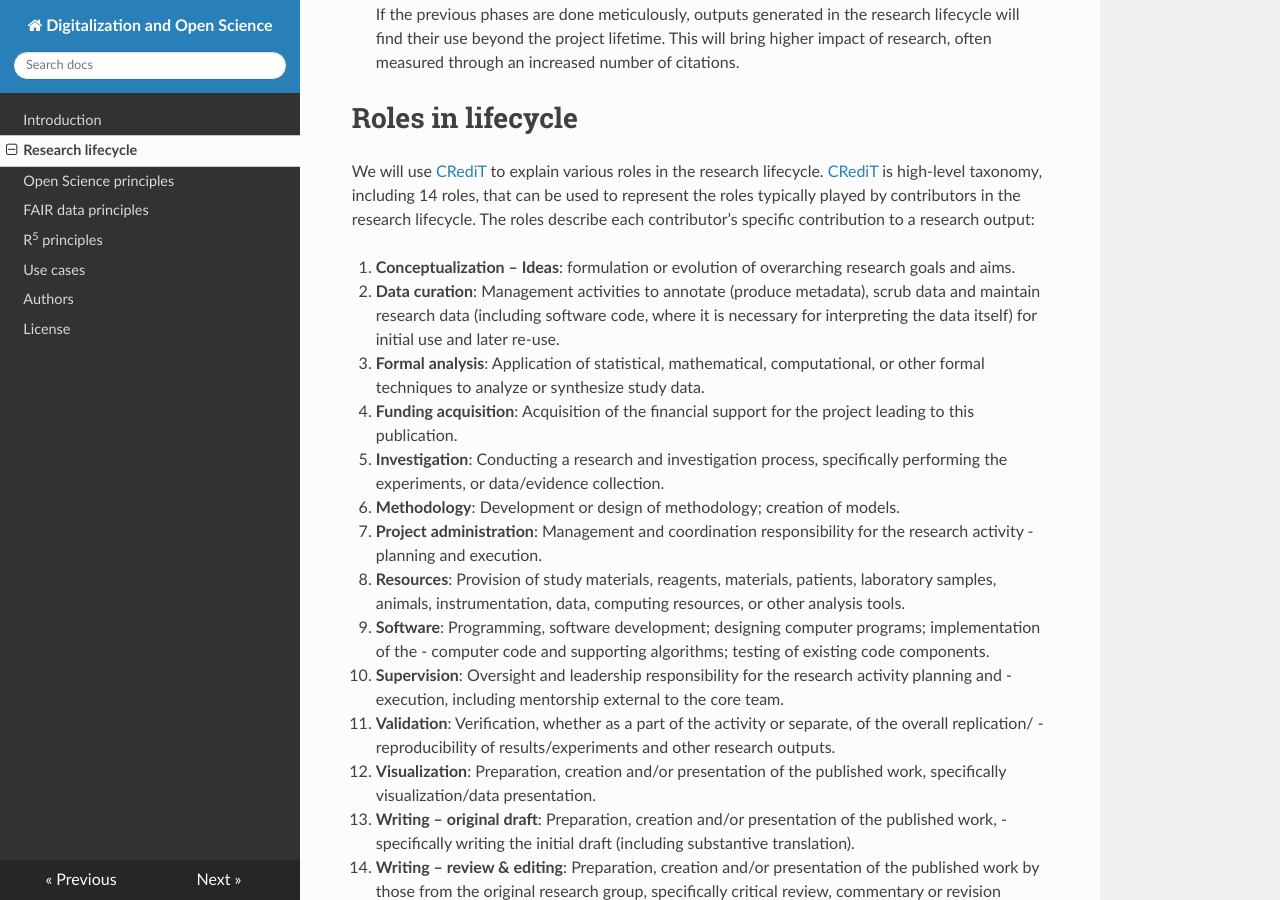
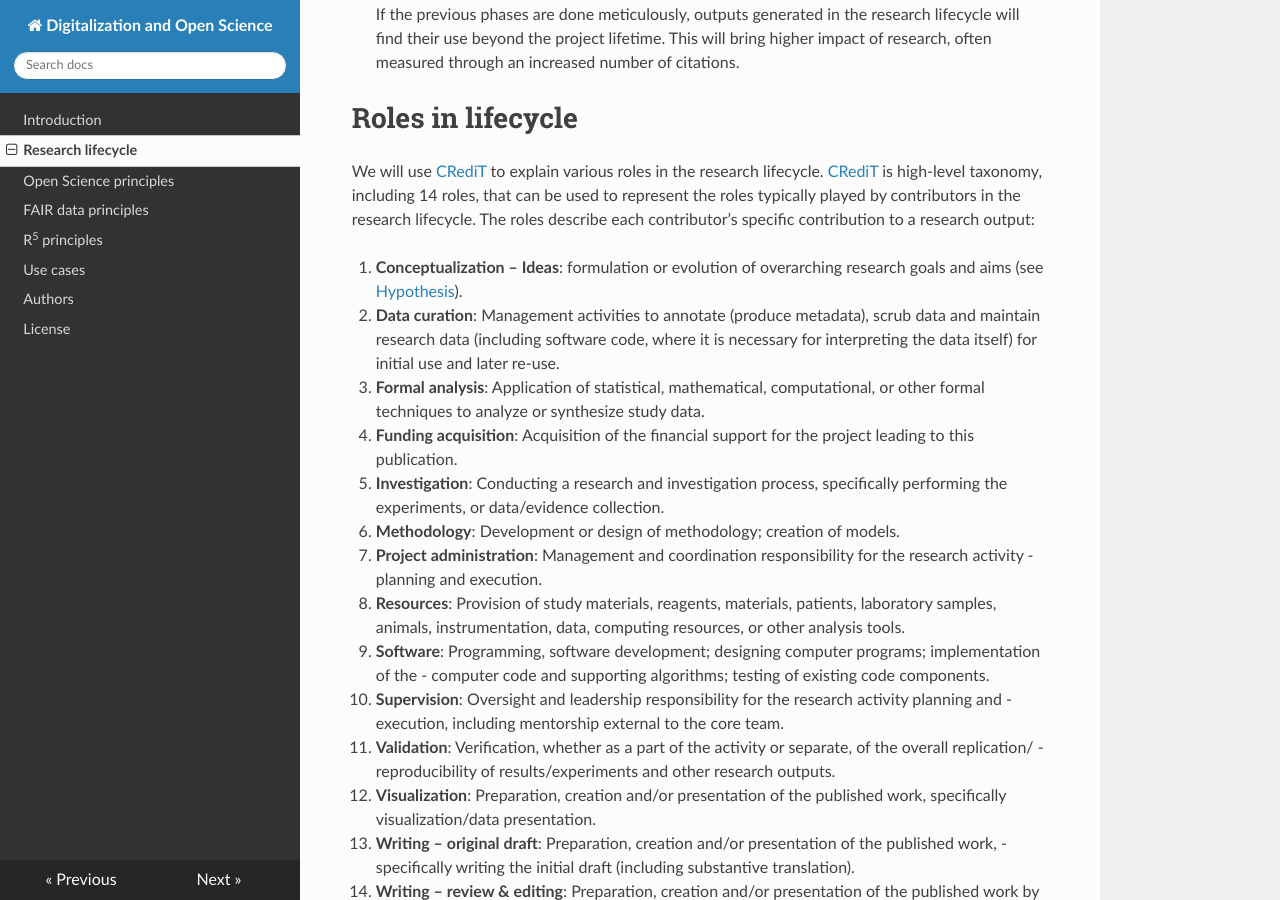
Before and after one commit to InesWuerth/FAIR-data-and-Open-Science-principles, an MkDocs documentation site: the page built from docs/1_research_lifecycle.md, in a window 1280 px wide and 900 px high, scrolled down 2318 px. Built offline with MkDocs 1.6.1, drawn with Linux system fonts in a browser that asks for light colours; nearby versions of some CDN libraries.

```diff
--- a/docs/1_research_lifecycle.md
+++ b/docs/1_research_lifecycle.md
@@ -12,7 +12,7 @@ Research is a complex process, and it best understood if broken to phases which
 
 The depicted research lifecycle consists of following phases:
 
- 1. **Hypothesis**
+ 1. **Hypothesis** <a name = "hypothesis"></a>
 
     This the cornerstone phase of research. At this phase of the research lifecycle a researcher establishes a research hypothesis (i.e., a problem statement), selects [research method](https://libguides.newcastle.edu.au/researchmethods) (e.g., [observational study](http://www.psychologyandsociety.com/observationalstudy.html)) which will be used to test/assess the hypothesis and design his/hers research. The design of the research is crucial as it entails details of the phases that will follow, such as a clear design of an experiment/simulation which will be used to test the hypotesis, Data Management Plan ([DMP]((https://dmponline.deic.dk/))) which outlines how data will be collected, processes, analyzed, published and preserved.
 
@@ -49,7 +49,7 @@ The depicted research lifecycle consists of following phases:
 
 We will use [CRediT](https://casrai.org/credit/) to explain various roles in the research lifecycle. [CRediT](https://casrai.org/credit/) is  high-level taxonomy, including 14 roles, that can be used to represent the roles typically played by contributors in the research lifecycle. The roles describe each contributor’s specific contribution to a research output:
 
- 1. **Conceptualization – Ideas**: formulation or evolution of overarching research goals and aims.
+ 1. **Conceptualization – Ideas**: formulation or evolution of overarching research goals and aims (see [Hypothesis](#hypothesis)).
  2. **Data curation**: Management activities to annotate (produce metadata), scrub data and maintain  research data (including software code, where it is necessary for interpreting the data itself) for  initial use and later re-use.
  3. **Formal analysis**: Application of statistical, mathematical, computational, or other formal  techniques to analyze or synthesize study data.
  4. **Funding acquisition**: Acquisition of the financial support for the project leading to this  publication.
```
